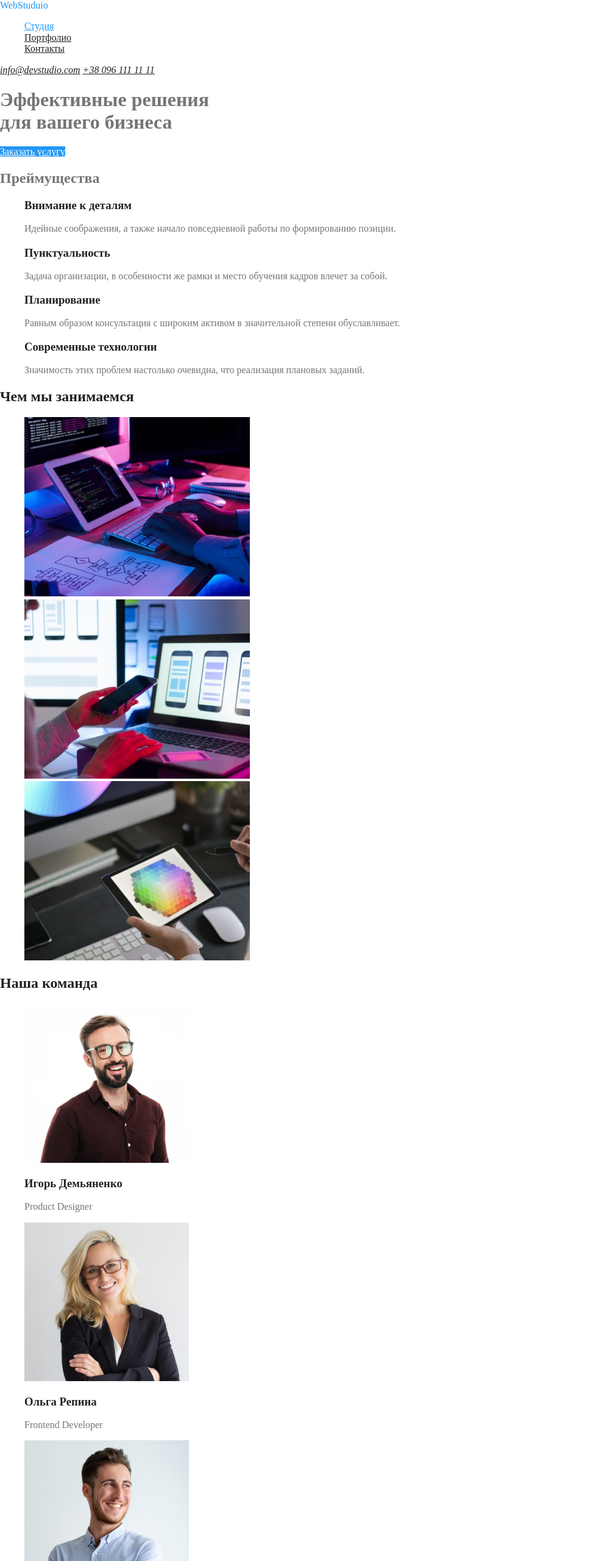
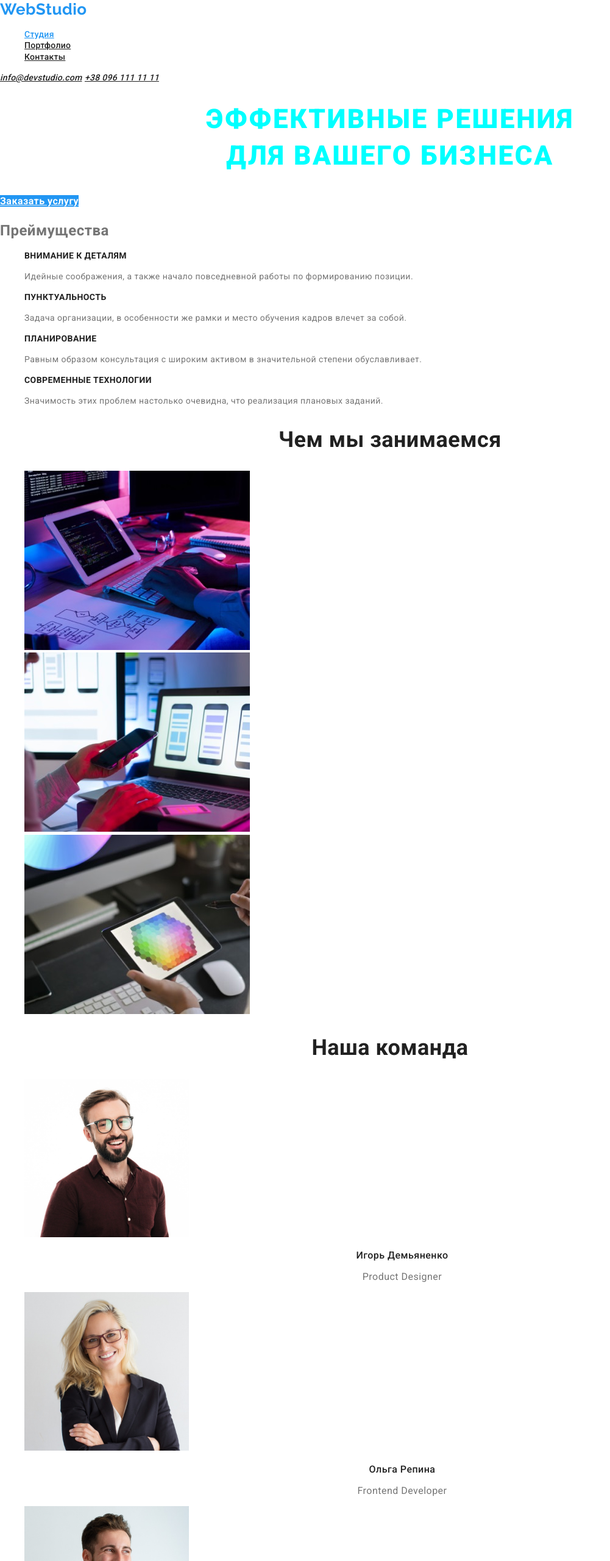
Before and after one commit to Art-Smirnov/goit-markup-hw-02, a plain HTML site: page index.html in a window 1280 px wide. Shown: the top 2560 px of the page at 61% size, without its empty margins (0-1001 px from the left). Drawn offline with Linux system fonts and the light colour scheme.

Commit message:
Додає ще одну сторінку,  кольори, оформлення текстів та шрифтів

```diff
--- a/css/common.css
+++ b/css/common.css
@@ -3,20 +3,35 @@
   --title-text-color: #212121;
   --accent-color: #2196f3;
   --primary-white-color: #ffffff;
+  --secondary-bg-color: #f5f4fa;
 }
 
 body {
   color: var(--primary-text-color);
   background-color: var(--primary-white-color);
+
+  font-family: 'Roboto', sans-serif;
+  letter-spacing: 0.03em;
 }
 
 .logo {
   color: var(--accent-color);
+
   text-decoration: none;
+  font-family: 'Raleway', sans-serif;
+  font-weight: bold;
+  font-size: 26px;
+  line-height: 1.19;
 }
 /* Site nav */
-.site-nav .link {
+.site-nav .link,
+.header-contacts .link {
   color: var(--title-text-color);
+
+  font-weight: 500;
+  font-size: 14px;
+  line-height: 1.14;
+  letter-spacing: 0.02em;
 }
 .site-nav .link:hover,
 .site-nav .link:focus {
@@ -25,10 +40,6 @@ body {
 .site-nav .link.current {
   color: var(--accent-color);
 }
-/* Header contacts */
-.header-contacts .link {
-  color: var(--title-text-color);
-}
 .header-contacts .link:hover,
 .header-contacts .link:focus {
   color: var(--accent-color);
--- a/css/main.css
+++ b/css/main.css
@@ -12,14 +12,55 @@
 }
 /* Site-hero */
 .hero-title {
+  color: aqua;
+
+  font-weight: 900;
+  font-size: 44px;
+  line-height: 1.36;
+  text-align: center;
+  letter-spacing: 0.06em;
+  text-transform: uppercase;
 }
-/* Section */
 
-.section-title {
-  color: var(--title-text-color);
-}
 /* Button */
 .button {
   color: var(--primary-white-color);
   background-color: var(--accent-color);
+
+  font-weight: 700;
+  font-size: 16px;
+  line-height: 1.87;
 }
+/* Section */
+.section-title {
+  color: var(--title-text-color);
+
+  font-size: 36px;
+  line-height: 1.17;
+  text-align: center;
+}
+.features .list-title {
+  color: var(--title-text-color);
+
+  font-size: 14px;
+  line-height: 1.14;
+  letter-spacing: 0.03em;
+  text-transform: uppercase;
+}
+.features .text {
+  font-size: 14px;
+  line-height: 1.71;
+}
+.team .title {
+  color: var(--title-text-color);
+
+  font-weight: 500;
+  font-size: 16px;
+  line-height: 1.19;
+  text-align: center;
+}
+.team .text {
+  font-size: 16px;
+  line-height: 1.19;
+  text-align: center;
+}
--- a/css/portfolio.css
+++ b/css/portfolio.css
@@ -0,0 +1,28 @@
+/* колір основного текста #757575 */
+/* вторинний колір текста #212121 */
+/* білий колір #FFFFFF */
+/* акцент #2196F3 */
+/* колір контактів в підвалі rgba(255, 255, 255, 0.6) */
+/* головний колір фона #ffffff */
+/* вторинний колір фона  #2F303A */
+/* колір фона кнопок #F5F4FA */
+
+ul {
+  list-style: none;
+}
+/* Фільтри */
+.portfolio-list .portfolio-button {
+  color: var(--title-text-color);
+  background-color: var(--secondary-bg-color);
+  font-family: inherit;
+}
+.portfolio-list .portfolio-button:hover,
+.portfolio-list .portfolio-button:focus {
+  color: var(--primary-white-color);
+  background-color: var(--accent-color);
+}
+
+/* Section */
+.section-title {
+  color: var(--title-text-color);
+}
--- a/index.html
+++ b/index.html
@@ -4,6 +4,8 @@
     <meta charset="UTF-8" />
     <meta name="viewport" content="width=device-width, initial-scale=1.0" />
     <title>Document</title>
+    <link href="https://fonts.googleapis.com/css2?family=Raleway:wght@700&family=Roboto:wght@400;500;700;900&display=swap"
+      rel="stylesheet">
     <link rel="stylesheet" href="./css/normalize.css" />
     <link rel="stylesheet" href="./css/common.css">
     <link rel="stylesheet" href="./css/main.css" />
@@ -12,7 +14,7 @@
     <!-- Шапка сайта -->
     <header>
       <nav>
-        <a href="/" class="logo">WebStuduio</a>
+        <a href="/" class="logo">WebStudio</a>
         <ul class="site-nav list">
           <li><a href="/" class="link current">Студия</a></li>
           <li><a href="./portfolio.html" class="link">Портфолио</a></li>
@@ -38,29 +40,29 @@
         <h2>Преймущества</h2>
         <ul class="features list">
           <li>
-            <h3 class="section-title">Внимание к деталям</h3>
-            <p>
+            <h3 class="list-title">Внимание к деталям</h3>
+            <p class="text">
               Идейные соображения, а также начало повседневной работы по
               формированию позиции.
             </p>
           </li>
           <li>
-            <h3 class="section-title">Пунктуальность</h3>
-            <p>
+            <h3 class="list-title">Пунктуальность</h3>
+            <p class="text">
               Задача организации, в особенности же рамки и место обучения кадров
               влечет за собой.
             </p>
           </li>
           <li>
-            <h3 class="section-title">Планирование</h3>
-            <p>
+            <h3 class="list-title">Планирование</h3>
+            <p class="text">
               Равным образом консультация с широким активом в значительной
               степени обуславливает.
             </p>
           </li>
           <li>
-            <h3 class="section-title">Современные технологии</h3>
-            <p>
+            <h3 class="list-title">Современные технологии</h3>
+            <p class="text">
               Значимость этих проблем настолько очевидна, что реализация
               плановых заданий.
             </p>
@@ -97,15 +99,15 @@
       <!-- Персонал -->
       <section class="section">
         <h2 class="section-title">Наша команда</h2>
-        <ul class="list">
+        <ul class="team list">
           <li>
             <img
               src="./img/demyadenko.jpg"
               alt="Парень в очках и коричневой рубаше"
               width="270"
             />
-            <h3 class="section-title">Игорь Демьяненко</h3>
-            <p>Product Designer</p>
+            <h3 class="title">Игорь Демьяненко</h3>
+            <p class="text">Product Designer</p>
           </li>
           <li>
             <img
@@ -113,8 +115,8 @@
               alt="Светловолосая девушка в очках"
               width="270"
             />
-            <h3 class="section-title">Ольга Репина</h3>
-            <p>Frontend Developer</p>
+            <h3 class="title">Ольга Репина</h3>
+            <p class="text">Frontend Developer</p>
           </li>
           <li>
             <img
@@ -122,8 +124,8 @@
               alt="Парень в голубой рубашке"
               width="270"
             />
-            <h3 class="section-title">Николай Тарасов</h3>
-            <p>Marketing</p>
+            <h3 class="title">Николай Тарасов</h3>
+            <p class="text">Marketing</p>
           </li>
           <li>
             <img
@@ -131,15 +133,15 @@
               alt="Парень с бородой и в очках"
               width="270"
             />
-            <h3 class="section-title">Михаил Ермаков</h3>
-            <p>UI Designer</p>
+            <h3 class="title">Михаил Ермаков</h3>
+            <p class="text">UI Designer</p>
           </li>
         </ul>
       </section>
     </main>
     <!-- Подвал -->
     <footer>
-      <a href="/">WebStuduio</a>
+      <a href="/">WebStudio</a>
       <address>
         <p>г. Киев, пр-т Леси Украинки, 26</p>
         <a href="mailto:info@devstudio.com">info@devstudio.com</a> <br />
```
Also changed, not shown: portfolio.html (+70 -3 lines), portfolio-img/basketball.jpg (added), portfolio-img/book.jpg (added), portfolio-img/boxes.jpg (added), portfolio-img/display.jpg (added), portfolio-img/earphones.jpg (added), portfolio-img/label.jpg (added), portfolio-img/laptop.jpg (added), portfolio-img/seafood.jpg (added), portfolio-img/typing-laptop.jpg (added).
